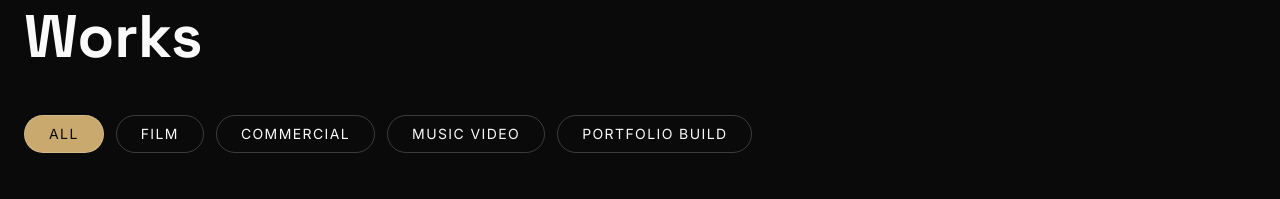
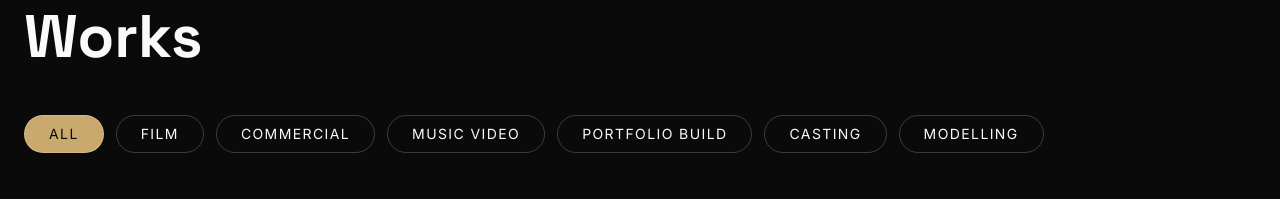
Before and after one commit to jodshrey/Om-Entertainment-, a plain HTML site: page index.html in a window 1280 px wide. Shown: the part 1017-1216 px from the top of the page. Drawn offline with nearby package versions, Linux system fonts and the light colour scheme.

```diff
--- a/index.html
+++ b/index.html
@@ -550,6 +550,12 @@
                 <button class="category-filter px-4 sm:px-6 py-2 rounded-full border border-white/20 text-xs sm:text-sm uppercase tracking-widest hover:border-om-accent" data-filter="portfolio">
                     Portfolio Build
                 </button>
+                <button class="category-filter px-4 sm:px-6 py-2 rounded-full border border-white/20 text-xs sm:text-sm uppercase tracking-widest hover:border-om-accent" data-filter="portfolio">
+                    Casting
+                </button>
+                <button class="category-filter px-4 sm:px-6 py-2 rounded-full border border-white/20 text-xs sm:text-sm uppercase tracking-widest hover:border-om-accent" data-filter="portfolio">
+                    Modelling
+                </button>
             </div>
 
             <!-- Work Grid -->
@@ -961,6 +967,8 @@
                         <option value="Portfolio Building" class="bg-om-dark">Portfolio Building</option>
                         <option value="Post Production" class="bg-om-dark">Post Production</option>
                         <option value="Documentary" class="bg-om-dark">Documentary</option>
+                        <option value="Casting" class="bg-om-dark">Casting</option>
+                        <option value="Modelling" class="bg-om-dark">Modelling</option>
                     </select>
                 </div>
 
```
